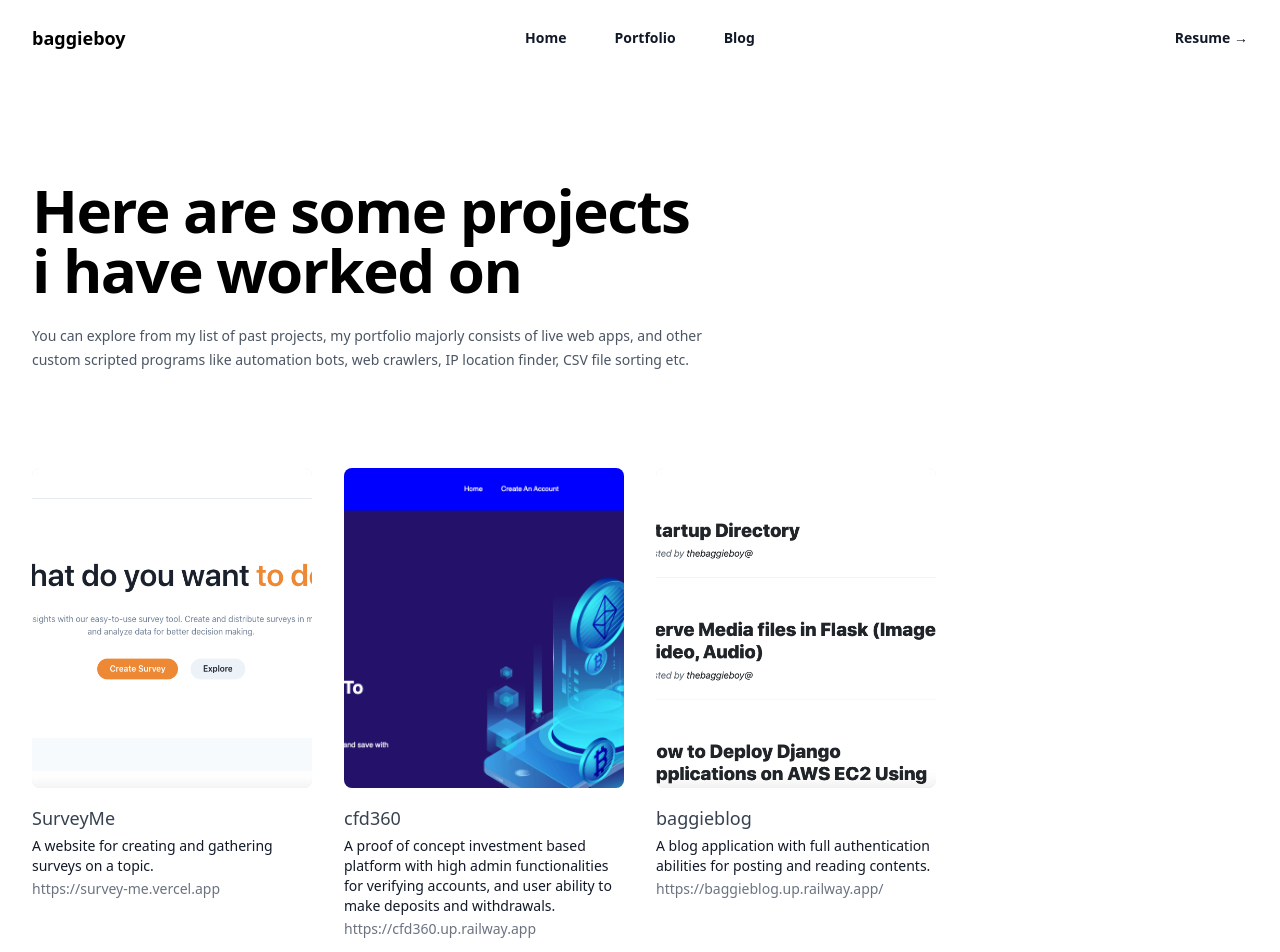
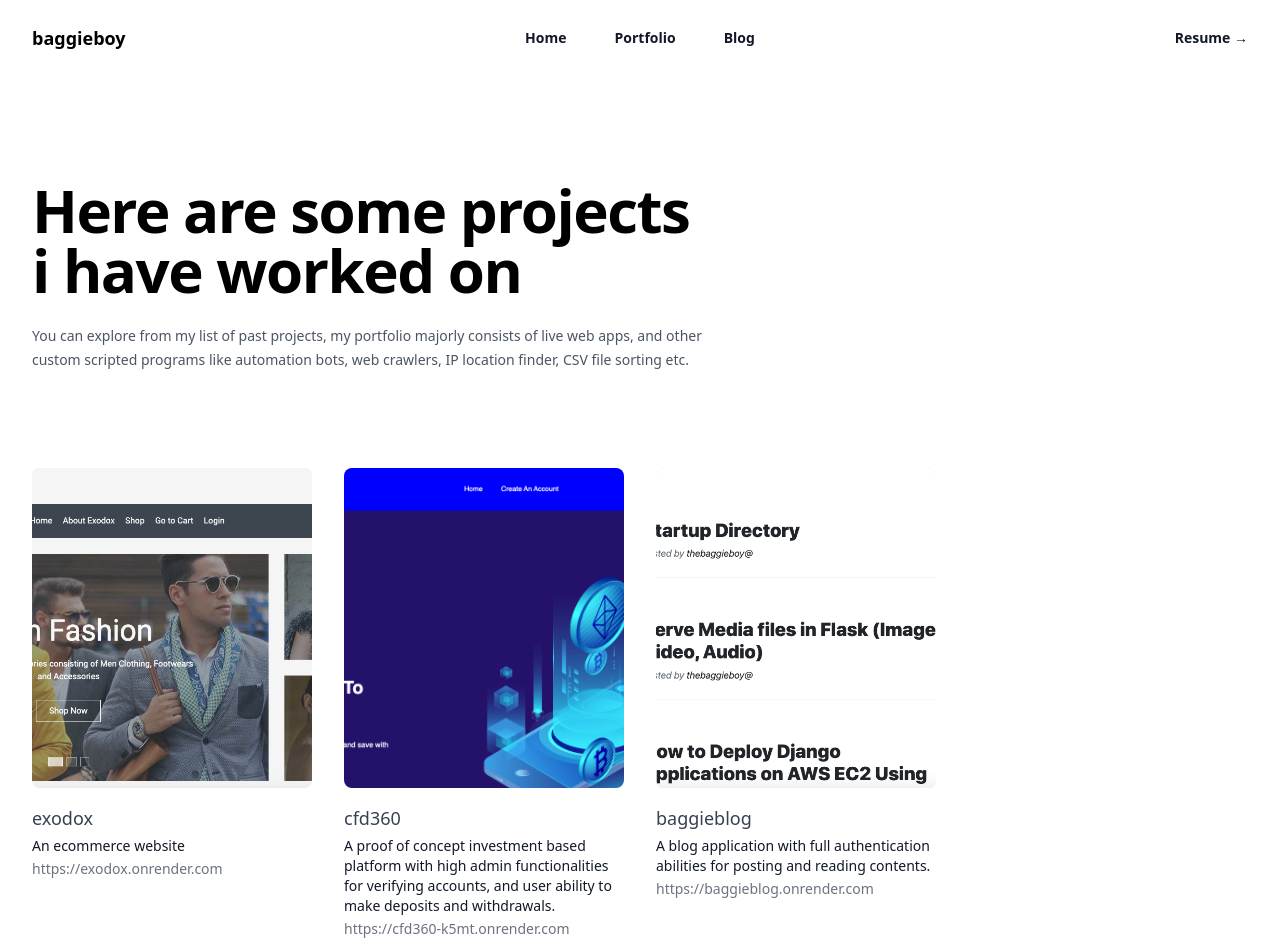
Before and after one commit to thebaggieboy/thebaggieboy.github.io, a Next.js app: page /portfolio in a window 1280 px wide. Shown: the top 952 px of the page. Built offline with nearby package versions, Linux system fonts and the light colour scheme.

Commit message:
Changed links to render lijnks

```diff
--- /dev/null
+++ b/pages/contact.jsx
@@ -0,0 +1,9 @@
+import React from 'react'
+
+export default function contact() {
+  return (
+    <div>
+
+    </div>
+  )
+}
--- a/pages/portfolio.tsx
+++ b/pages/portfolio.tsx
@@ -16,16 +16,16 @@ type Products ={
       products = [
       {
         id: 1,
-        name: 'SurveyMe',
-        href: 'https://survey-me.vercel.app',
-        description: 'A website for creating and gathering surveys on a topic.',
-        imageSrc: '/media/survey-me.png',
+        name: 'exodox',
+        href: 'https://exodox.onrender.com',
+        description: 'An ecommerce website',
+        imageSrc: '/media/exodox.png',
         imageAlt: 'cant display image',
       },
       {
         id: 2,
         name: 'cfd360',
-        href: 'https://cfd360.up.railway.app',
+        href: 'https://cfd360-k5mt.onrender.com',
         description: 'A proof of concept investment based platform with high admin functionalities for verifying accounts, and user ability to make deposits and withdrawals.',
         imageSrc: '/media/cfd360.png',
         imageAlt: 'cant display image',
@@ -33,7 +33,7 @@ type Products ={
       {
         id: 3,
         name: 'baggieblog',
-        href: 'https://baggieblog.up.railway.app/',
+        href: 'https://baggieblog.onrender.com',
         description: 'A blog application with full authentication abilities for posting and reading contents.',
         imageSrc: '/media/baggieblog.png',
         imageAlt: 'cant display image.',
```
Also changed, not shown: public/media/exodox.png.
